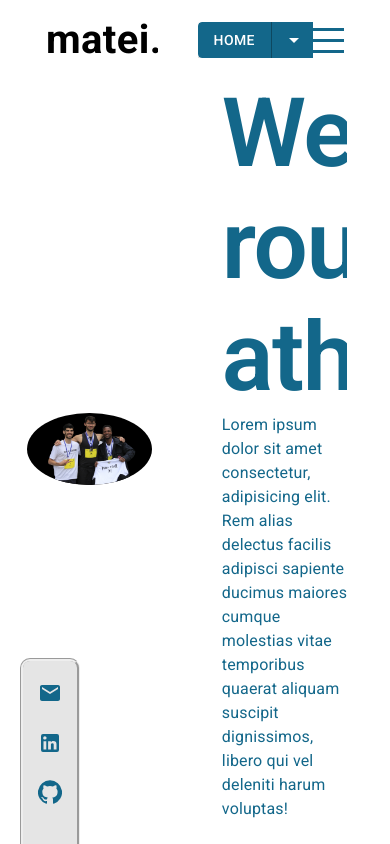
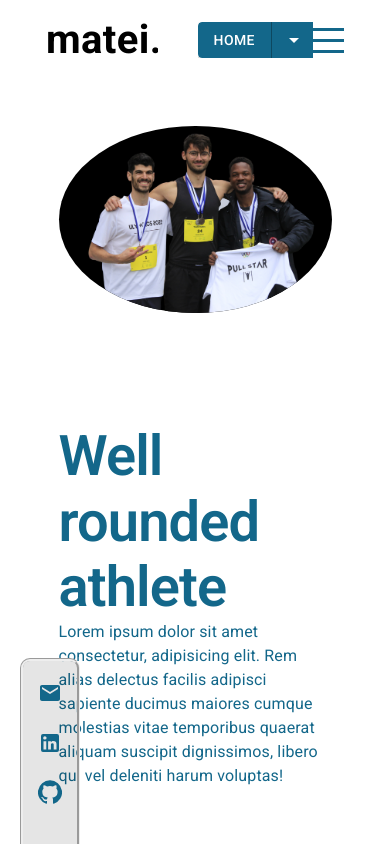
Before and after one commit to mateib47/mateib47.github.io, a React (Create React App) app: page /sports in a window 390 px wide. Built offline with nearby package versions, Linux system fonts and the light colour scheme; a web font is replaced by a local one.

Commit message:
made home pages and typography responsive

```diff
--- a/src/App.jsx
+++ b/src/App.jsx
@@ -8,7 +8,7 @@ import {
   useRoutes,
   Navigate,
 } from "react-router-dom";
-import { createTheme, ThemeProvider } from "@mui/material/styles";
+import { createTheme, ThemeProvider, responsiveFontSizes  } from "@mui/material/styles";
 import CssBaseline from "@material-ui/core/CssBaseline";
 import Container from "@mui/material/Container";
 
@@ -35,8 +35,13 @@ const App = () => {
     }
   }, []);
 
+let globalTheme = createTheme();
+globalTheme = responsiveFontSizes(globalTheme);
+
+
   const themes = [
     createTheme({
+      ...globalTheme,
       palette: {
         primary: {
           main: "#13678A",
@@ -53,6 +58,7 @@ const App = () => {
       },
     }),
     createTheme({
+      ...globalTheme,
       palette: {
         primary: {
           main: "#80CC66",
@@ -69,6 +75,7 @@ const App = () => {
       },
     }),
     createTheme({
+      ...globalTheme,
       palette: {
         primary: {
           main: "#498EB3",
@@ -85,6 +92,7 @@ const App = () => {
       },
     }),
     createTheme({
+      ...globalTheme,
       palette: {
         primary: {
           main: "#FFFE00",
@@ -101,6 +109,7 @@ const App = () => {
       },
     }),
     createTheme({
+      ...globalTheme,
       palette: {
         primary: {
           main: "#FF0000",
@@ -117,6 +126,7 @@ const App = () => {
       },
     }),
     createTheme({
+      ...globalTheme,
       palette: {
         primary: {
           main: "#021E73",
--- a/src/components/Home/Experience/Experience.jsx
+++ b/src/components/Home/Experience/Experience.jsx
@@ -45,14 +45,13 @@ const MyTimelineDot = styled(TimelineDot)(({ theme }) => ({
 const Experience = () => {
   return (
     <div className="experience">
-      <MyTimeline
+      <Timeline
         position="alternate"
         sx={{
           display: "flex",
           flexDirection: "column",
           justifyContent: "center",
           alignItems: "center",
-          minWidth:"100vh"
         }}
       >
         {experience.map((x) => (
@@ -64,7 +63,7 @@ const Experience = () => {
             iconComponent={x.iconComponent}
           />
         ))}
-      </MyTimeline>
+      </Timeline>
     </div>
   );
 };
@@ -72,28 +71,27 @@ const Experience = () => {
 const ExperienceItem = ({ color, title, description, date, iconComponent }) => {
   return (
     <>
-      <TimelineItem sx={{          minHeight:"100%"
-}}>
+      <TimelineItem>
         <TimelineOppositeContent
           sx={{ m: "auto 0" }}
           align="right"
           variant="body2"
           color={color}
         >
-          <MyTypography variant="body1">{date}</MyTypography>
+          <Typography variant="body1">{date}</Typography>
 
         </TimelineOppositeContent>
         <TimelineSeparator sx={{ flex: "inherit" }}>
           <TimelineConnector />
-          <MyTimelineDot>{iconComponent}</MyTimelineDot>
+          <TimelineDot>{iconComponent}</TimelineDot>
           <TimelineConnector />
         </TimelineSeparator>
-        <MyTimelineContent sx={{ py: "12px", px: 2 }}>
-          <MyTypography variant="h6" component="span">
+        <TimelineContent sx={{ py: "12px", px: 2 }}>
+          <Typography variant="h6" component="span">
             {title}
-          </MyTypography>
-          <MyTypography>{description}</MyTypography>
-        </MyTimelineContent>
+          </Typography>
+          <Typography>{description}</Typography>
+        </TimelineContent>
       </TimelineItem>
     </>
   );
--- a/src/components/Utils/Home.jsx
+++ b/src/components/Utils/Home.jsx
@@ -26,16 +26,23 @@ const Home = ({ image, header, text }) => {
 
   return (
     <Box sx={{ flexGrow: 1 }} id="intro">
-      <Grid container spacing={2} sx={{ width: "100%", height: "100%" }}>
+      <Grid container  sx={{ width: "100%", height: "100%" }}>
         <Grid
           container
           item
-          xs={6}
+          xs={12}
+          md={6}
           alignItems="center"
           justifyContent="center"
           direction="column"
         >
-        <Slide direction="right" in={checked} mountOnEnter unmountOnExit timeout={3000}>
+          <Slide
+            direction="right"
+            in={checked}
+            mountOnEnter
+            unmountOnExit
+            timeout={3000}
+          >
             <Container
               sx={{
                 backgroundColor: "text.default",
@@ -52,7 +59,8 @@ const Home = ({ image, header, text }) => {
         <Grid
           container
           item
-          xs={6}
+          xs={12}
+          md={6}
           alignItems="center"
           justifyContent="center"
           direction="column"
```
